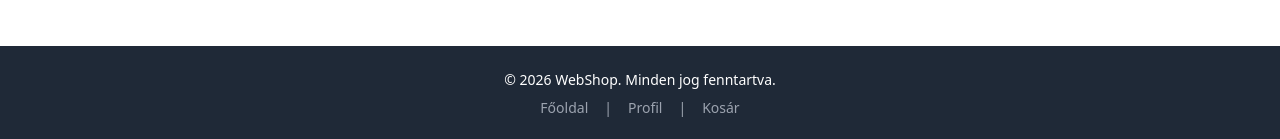
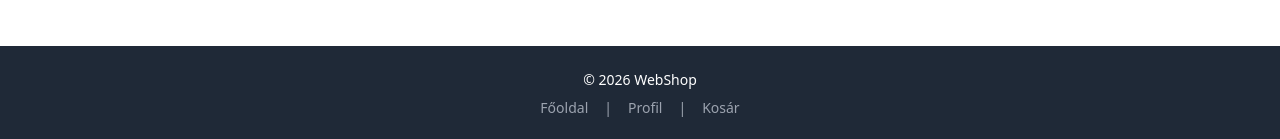
Before and after one commit to Csocso87/webshop, a React (Create React App) app in the folder frontend/: page / in a window 1280 px wide. Shown: the part 1856-1995 px from the top of the page. Built offline with nearby package versions, Linux system fonts and the light colour scheme; no server answers.

Commit message:
Update Footer.jsx

```diff
--- a/frontend/src/components/Footer.jsx
+++ b/frontend/src/components/Footer.jsx
@@ -9,7 +9,7 @@ const Footer = () => {
     <footer className="bg-gray-800 text-white py-6 mt-8">
       <div className="container mx-auto px-4 text-center">
         <p className="text-sm">
-          © {new Date().getFullYear()} WebShop. Minden jog fenntartva.
+          © {new Date().getFullYear()} WebShop
         </p>
         <div className="flex justify-center space-x-4 mt-2 text-gray-400 text-sm">
           <Link to="/" className="hover:text-white transition">Főoldal</Link>
```
